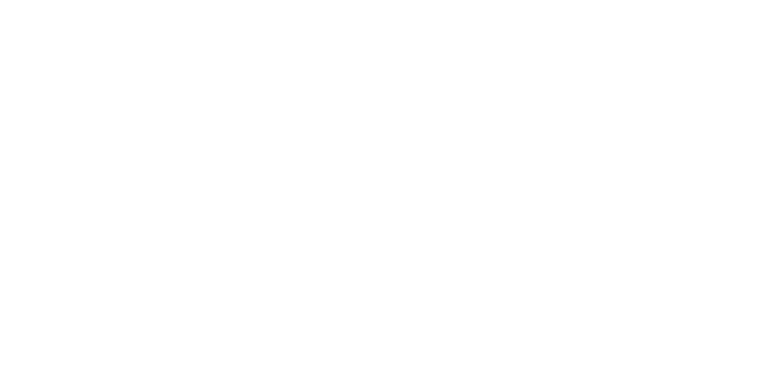
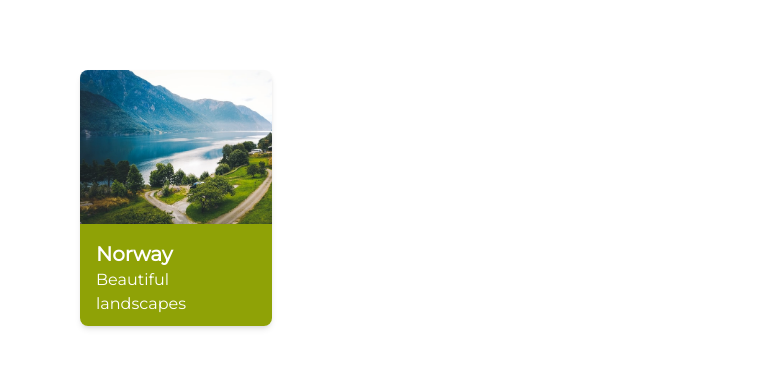
Before and after one commit to cristianiniguez/curso-basico-tailwind, a React (Vite) app: page / in a window 1280 px wide. Shown: the part 310-678 px from the top of the page, without its empty margins (0-769 px from the left). Built offline with nearby package versions, Linux system fonts and the light colour scheme.

Commit message:
proyecto: disenando nuestras cards

```diff
--- a/src/App.jsx
+++ b/src/App.jsx
@@ -1,4 +1,5 @@
 import Home from './sections/Home';
+import Recommended from './sections/Recommended';
 
 function App() {
   return (
@@ -7,7 +8,7 @@
       <div id='tab-bar'></div>
       <main>
         <Home />
-        <section id='recommended'></section>
+        <Recommended />
         <section id='trending-stays'></section>
       </main>
       <footer></footer>
--- /dev/null
+++ b/src/sections/Recommended.tsx
@@ -0,0 +1,15 @@
+const Recommended = () => {
+  return (
+    <div className='p-20' id='recommended'>
+      <div className='w-48 h-64 rounded-lg overflow-hidden shadow-md'>
+        <div className='h-3/5 bg-norway bg-cover' />
+        <div className='h-2/5 bg-secondary text-white p-4'>
+          <p className='font-bold text-xl'>Norway</p>
+          <p className='text-md'>Beautiful landscapes</p>
+        </div>
+      </div>
+    </div>
+  );
+};
+
+export default Recommended;
```
